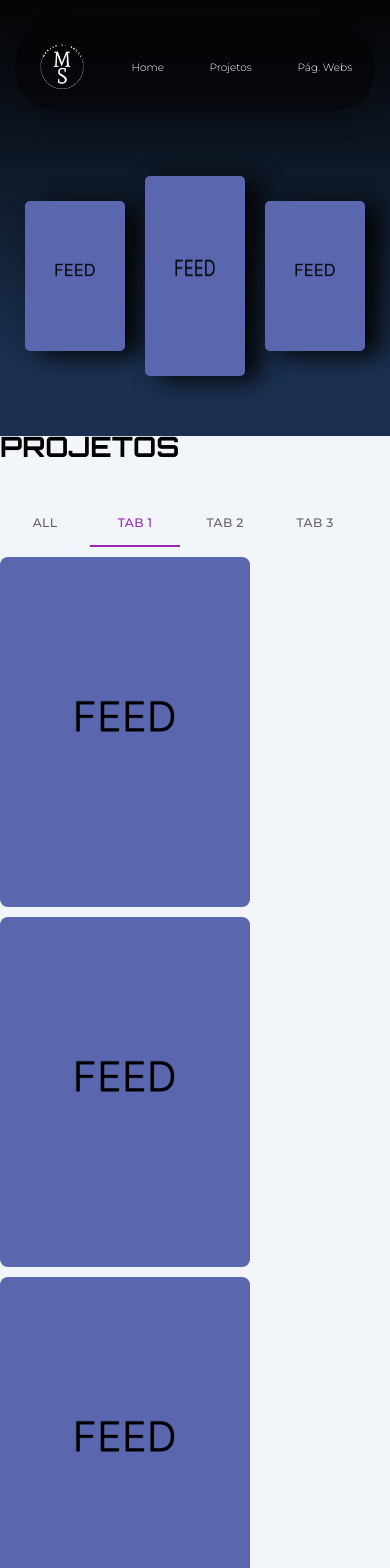
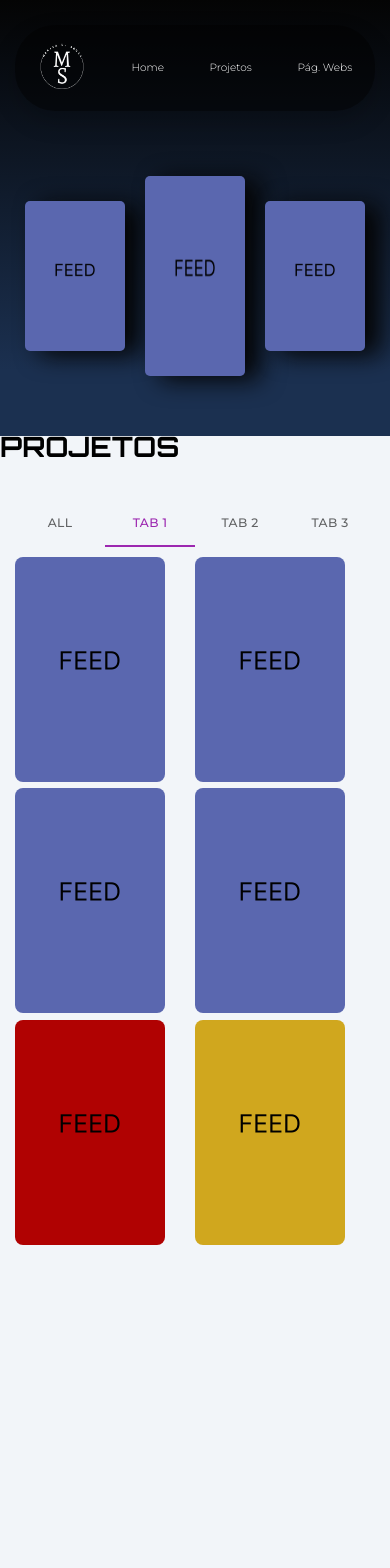
Before and after one commit to MarizaDEV/portfolio_web, a React (Vite) app: page /portfolio-web/projetos in a window 390 px wide. Shown: the top 1568 px of the page. After the commit the page ends 1251 px from the top, so only its background shows below. Built offline with nearby package versions, Linux system fonts and the light colour scheme.

Commit message:
Responsividade da galeria de imagens

```diff
--- a/src/app/shared/components/ImageList/index.tsx
+++ b/src/app/shared/components/ImageList/index.tsx
@@ -1,13 +1,18 @@
 import * as React from "react";
 import Tabs from "@mui/material/Tabs";
 import Tab from "@mui/material/Tab";
-import Box from "@mui/material/Box";
 import { imageNew1, imageNew2, imageNew3 } from "../../assets";
+import {
+  BoxContainer,
+  BoxContainerImages,
+  BoxImages,
+  TabStyle,
+} from "./styles/styles";
 
 const images: { [key in "All" | "one" | "two" | "three"]: string[] } = {
-  All: [imageNew1, imageNew2, imageNew3],
-  one: [imageNew1, imageNew1, imageNew1],
-  two: [imageNew2, imageNew2, imageNew2],
+  All: [imageNew1, imageNew2, imageNew3, imageNew1, imageNew2, imageNew3],
+  one: [imageNew1, imageNew1, imageNew1, imageNew1, imageNew2, imageNew3],
+  two: [imageNew2, imageNew2, imageNew2, imageNew1, imageNew2, imageNew3],
   three: [imageNew3, imageNew3, imageNew3],
 };
 
@@ -17,14 +22,17 @@ export default function ImageList() {
   );
 
   const handleChange = (
-    event: React.SyntheticEvent,
+    _event: React.SyntheticEvent,
     newValue: "All" | "one" | "two" | "three"
   ) => {
     setValue(newValue);
   };
 
   return (
-    <Box sx={{ width: "100%" }}>
+    <>
+      <BoxContainer>
+        <TabStyle>
+          {" "}
           <Tabs
             value={value}
             onChange={handleChange}
@@ -37,30 +45,19 @@ export default function ImageList() {
             <Tab value="two" label="Tab 2" />
             <Tab value="three" label="Tab 3" />
           </Tabs>
+        </TabStyle>
 
-      <div
-        style={{
-          display: "flex",
-          flexWrap: "wrap",
-          gap: "10px",
-          paddingTop: "10px",
-        }}
-      >
+        <BoxContainerImages>
+          {" "}
+          <BoxImages className="boximages">
             {images[value].map((image, index) => (
-          <div key={index} style={{ width: "250px", height: "350px" }}>
-            <img
-              src={image}
-              alt={`Tab ${value} - ${index}`}
-              style={{
-                width: "100%",
-                height: "100%",
-                objectFit: "cover",
-                borderRadius: "8px",
-              }}
-            />
+              <div key={index}>
+                <img src={image} alt={`Tab ${value} - ${index}`} />
               </div>
             ))}
-      </div>
-    </Box>
+          </BoxImages>
+        </BoxContainerImages>
+      </BoxContainer>
+    </>
   );
 }
--- a/src/app/shared/components/ImageList/styles/styles.ts
+++ b/src/app/shared/components/ImageList/styles/styles.ts
@@ -0,0 +1,58 @@
+import styled from "styled-components";
+
+export const BoxContainer = styled.div`
+  width: 100%;
+  height: auto;
+  padding: 0 16px;
+`;
+
+export const BoxContainerImages = styled.div`
+  width: 100%;
+  display: flex;
+  justify-content: center;
+
+  @media (min-width: 1024px) {
+    .boximages {
+      grid-template-columns: repeat(4, 1fr);
+    }
+  }
+
+  @media (max-width: 1024px) and (min-width: 768px) {
+    .boximages {
+      grid-template-columns: repeat(3, 1fr);
+    }
+  }
+
+  @media (max-width: 768px) {
+    .boximages {
+      grid-template-columns: repeat(2, 1fr);
+    }
+  }
+
+  @media (max-width: 480px) {
+    .boximages {
+      grid-template-columns: repeat(2, 1fr);
+      grid-gap: 0;
+    }
+  }
+`;
+
+export const BoxImages = styled.div`
+  display: grid;
+  grid-gap: 10px;
+  padding-top: 10px;
+  width: 100%;
+
+  img {
+    width: 100%;
+    height: auto;
+    object-fit: cover;
+    border-radius: 8px;
+
+    @media (max-width: 480px) {
+      width: 150px;
+    }
+  }
+`;
+
+export const TabStyle = styled.div``;
```
Lines whose indentation alone changed are shown as unchanged.
